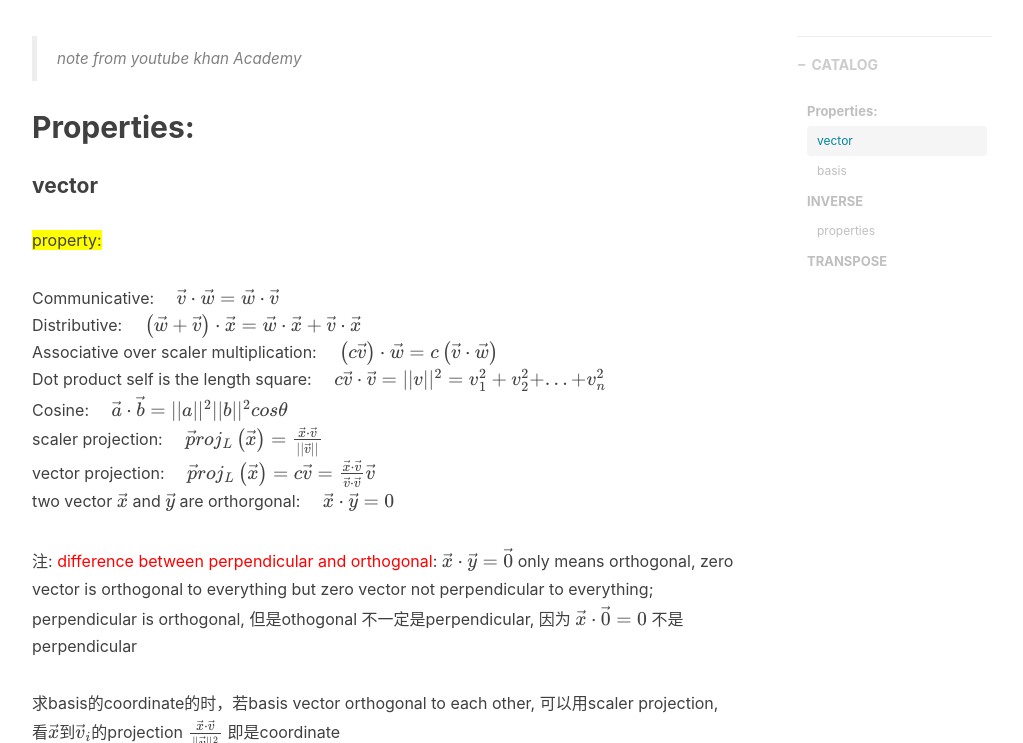
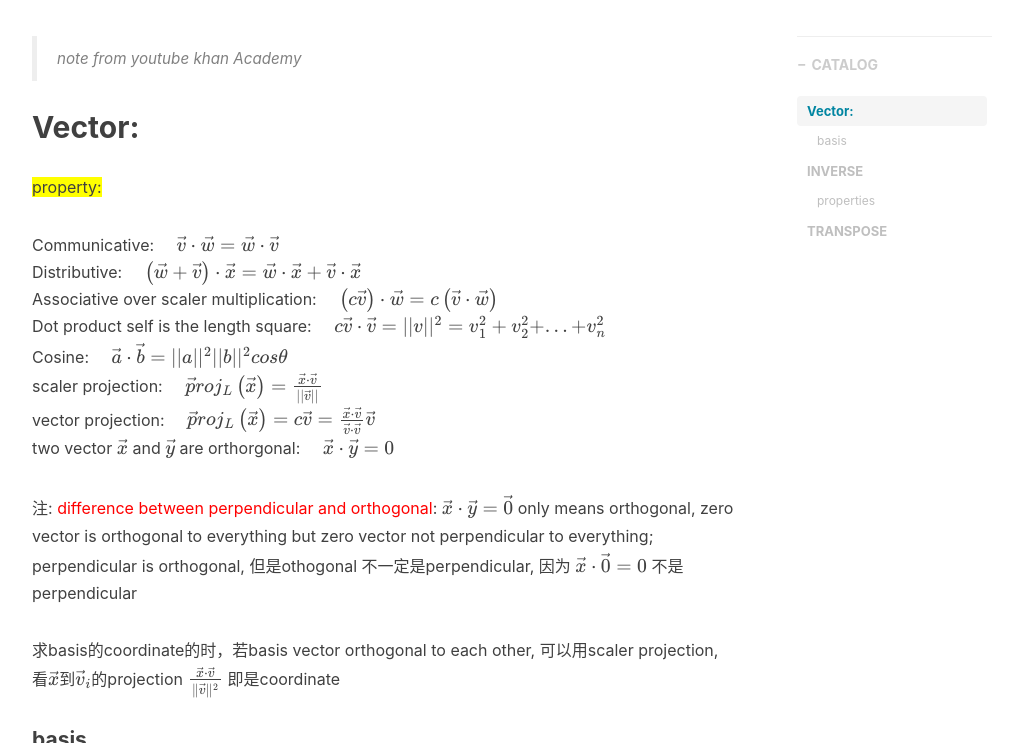
Before and after one commit to beckswu/beckswu.github.io, a Jekyll site: the page built from _posts/2018-09-23-linear-algebra.markdown, in a window 1280 px wide and 900 px high, scrolled down 370 px, cut to the strip 157-900 px from the top of the window. Shown: the whole strip, without its empty margins (233-1256 px from the left). Built offline with Jekyll 4.4.1, drawn with Linux system fonts in a browser that asks for light colours; nearby versions of some CDN libraries; formulas are drawn with MathJax 3; comment, search, counter and statistics services are not loaded.

Commit message:
update subtitle

```diff
--- a/_posts/2018-09-23-linear-algebra.markdown
+++ b/_posts/2018-09-23-linear-algebra.markdown
@@ -18,8 +18,7 @@ tags:
 <script type="text/javascript" async src="https://cdn.mathjax.org/mathjax/latest/MathJax.js?config=TeX-MML-AM_CHTML"> </script>
 
 
-## Properties:
-#### vector
+## Vector:
 
 <span style="background-color: #FFFF00">property: </span>
 
```
